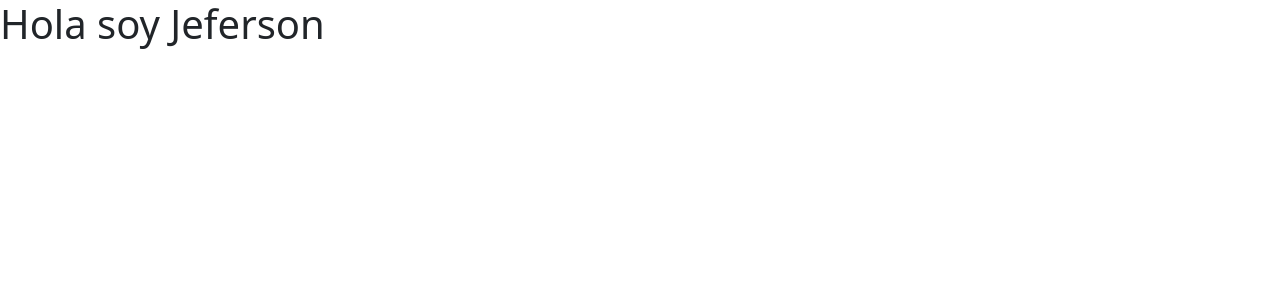
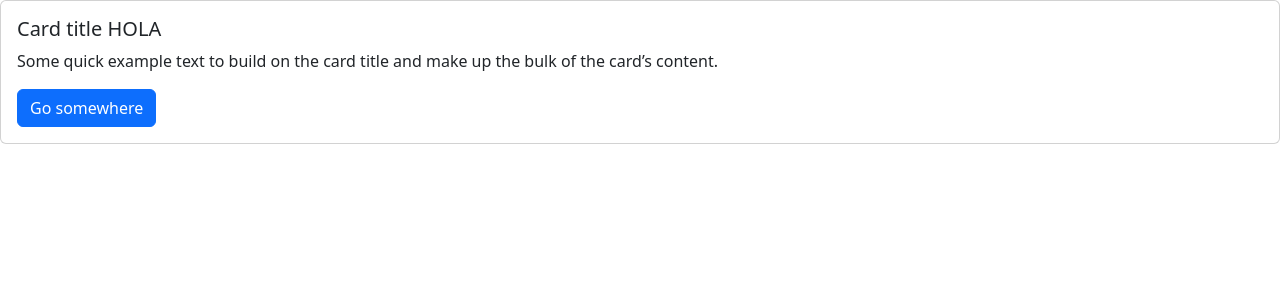
Before and after one commit to jeferson-hernandez08/helloReact, a React (Vite) app in the folder react-app/: page / in a window 1280 px wide. Shown: the top 300 px of the page. Built offline with nearby package versions, Linux system fonts and the light colour scheme.

Commit message:
My firts card component

```diff
--- a/react-app/src/App.tsx
+++ b/react-app/src/App.tsx
@@ -1,7 +1,7 @@
-import Titulo from "./Titulo";
+import Card from './components/Card';
 
 function App() {
-  return <Titulo />
+  return <Card />
 }
 
 export default App;
--- /dev/null
+++ b/react-app/src/components/Card.tsx
@@ -0,0 +1,18 @@
+function Card() {
+    return (
+        <div className="card" >
+            <div className="card-body">
+                <h5 className="card-title">Card title HOLA</h5>
+                <p className="card-text">
+                    Some quick example text to build on the card title and make up
+                    the bulk of the card’s content.
+                </p>
+                <a href="#" className="btn btn-primary">
+                    Go somewhere
+                </a>
+            </div>
+        </div>
+    );
+}
+
+export default Card;
```
Also changed, not shown: 2 other files (tests, documents, lock files or other folders).
